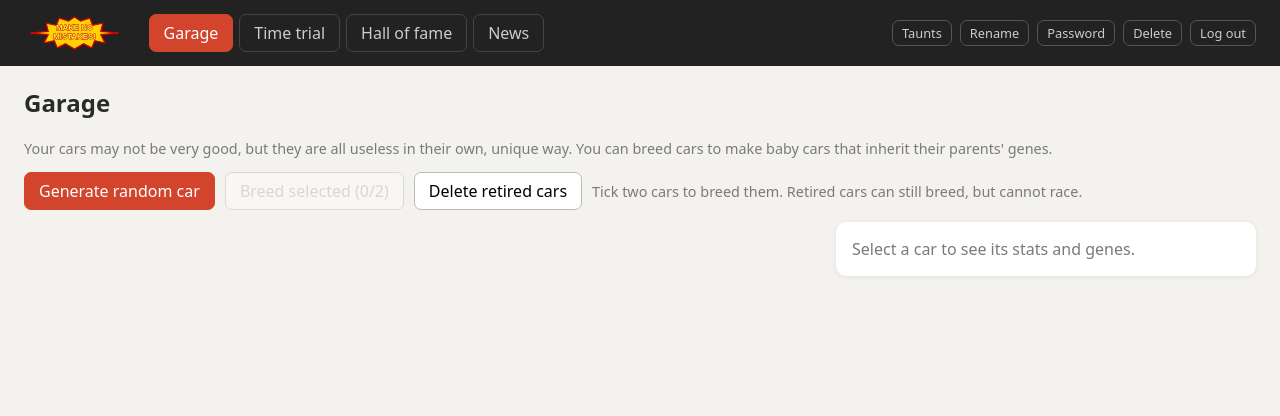
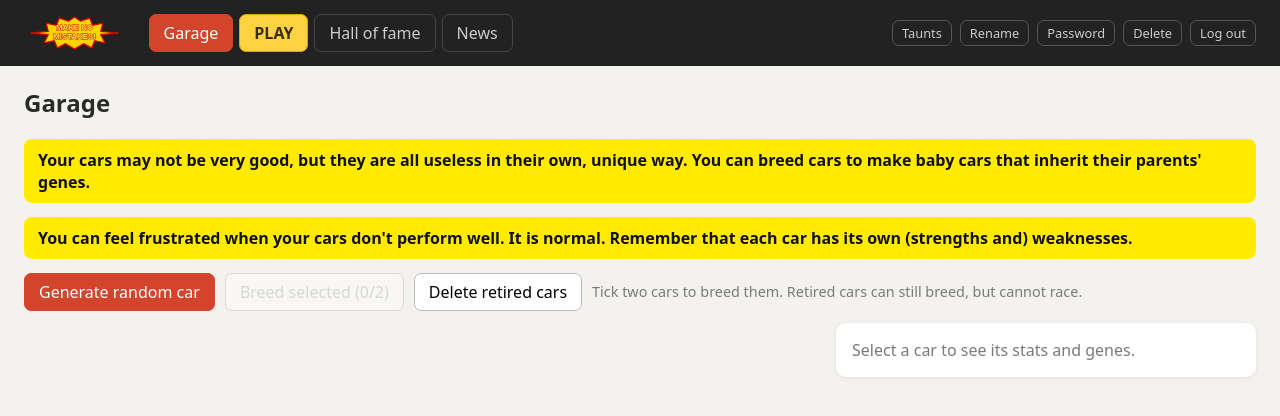
Before and after one commit to Qwecu/GeneRacer, a plain HTML site: page static/index.html in a window 1280 px wide. Drawn offline with Linux system fonts and the light colour scheme; no server answers.

Commit message:
Rename Time trial tab to PLAY (yellow), yellow garage info box, preselect garage car on PLAY page
Co-Authored-By: Claude Sonnet 5.5 <noreply@anthropic.com>

```diff
--- a/static/app.js
+++ b/static/app.js
@@ -366,7 +366,11 @@ function renderGarage() {
     del.title = `Delete ${car.name}`;
     del.onclick = (ev) => { ev.stopPropagation(); deleteCar(car); };
     card.appendChild(del);
-    card.onclick = () => { state.viewing = car.id; renderGarage(); };
+    card.onclick = () => {
+      state.viewing = car.id;
+      if (!car.retired) { state.trialCar = car.id; renderTrialSetup(); }    // the same car is preselected on the PLAY page
+      renderGarage();
+    };
     grid.appendChild(card);
   }
   const btn = document.getElementById('btn-breed');
--- a/static/index.html
+++ b/static/index.html
@@ -14,7 +14,7 @@
     <nav>
       <button data-tab="garage" class="active">Garage</button>
       <button data-tab="race" class="admin-only">Race (hotseat)</button>
-      <button data-tab="trial">Time trial</button>
+      <button data-tab="trial" class="play-tab">PLAY</button>
       <button data-tab="records">Hall of fame</button>
       <button data-tab="news">News</button>
       <button data-tab="banned" class="admin-only">Banned users</button>
@@ -76,7 +76,8 @@
     <!-- GARAGE -->
     <section id="tab-garage" class="tab active">
       <h2 id="garage-title">Garage</h2>
-      <p class="hint">Your cars may not be very good, but they are all useless in their own, unique way. You can breed cars to make baby cars that inherit their parents' genes.</p>
+      <p class="info-banner">Your cars may not be very good, but they are all useless in their own, unique way. You can breed cars to make baby cars that inherit their parents' genes.</p>
+      <p class="info-banner">You can feel frustrated when your cars don't perform well. It is normal. Remember that each car has its own (strengths and) weaknesses.</p>
       <div class="toolbar">
         <button id="btn-random" class="primary">Generate random car</button>
         <button id="btn-breed" disabled>Breed selected (0/2)</button>
@@ -105,7 +106,7 @@
 
     <!-- TIME TRIAL SETUP -->
     <section id="tab-trial" class="tab">
-      <h2>Time trial</h2>
+      <h2>PLAY</h2>
       <p class="hint">Drive alone to get into the shared hall of fame. Choose which hall of fame runs drive along with you as ghosts.</p>
       <h3>Driver and car</h3>
       <div class="player-row">
--- a/static/style.css
+++ b/static/style.css
@@ -258,6 +258,8 @@ body:not(.is-admin) .admin-only { display: none; }
 .hint.warn { color: var(--bad); }
 .car-card .card-delete { margin-top: 8px; width: 100%; }
 
+.info-banner { background: #ffea00; color: #111; font-weight: 700; padding: 10px 14px; border-radius: 8px; margin: 8px 0 14px; }
+
 /* ---------- logo ---------- */
 header h1 .logo { height: 2.2rem; display: block; }
 #logo-flash { position: fixed; inset: 0; z-index: 1000; display: none; align-items: center; justify-content: center;
@@ -295,3 +297,6 @@ body.is-admin .player-only { display: none; }
 .news-medal { flex: none; }
 .news-taunt { font-weight: 600; margin-top: 4px; overflow-wrap: anywhere; }
 #news-list { max-width: 720px; }
+
+nav button.play-tab { background: #ffd23f; color: #3a2e00; border-color: #d4a900; font-weight: 700; }
+nav button.play-tab.active { background: #ffd23f; color: #3a2e00; border-color: #3a2e00; box-shadow: 0 0 0 2px #3a2e00 inset; }
```
